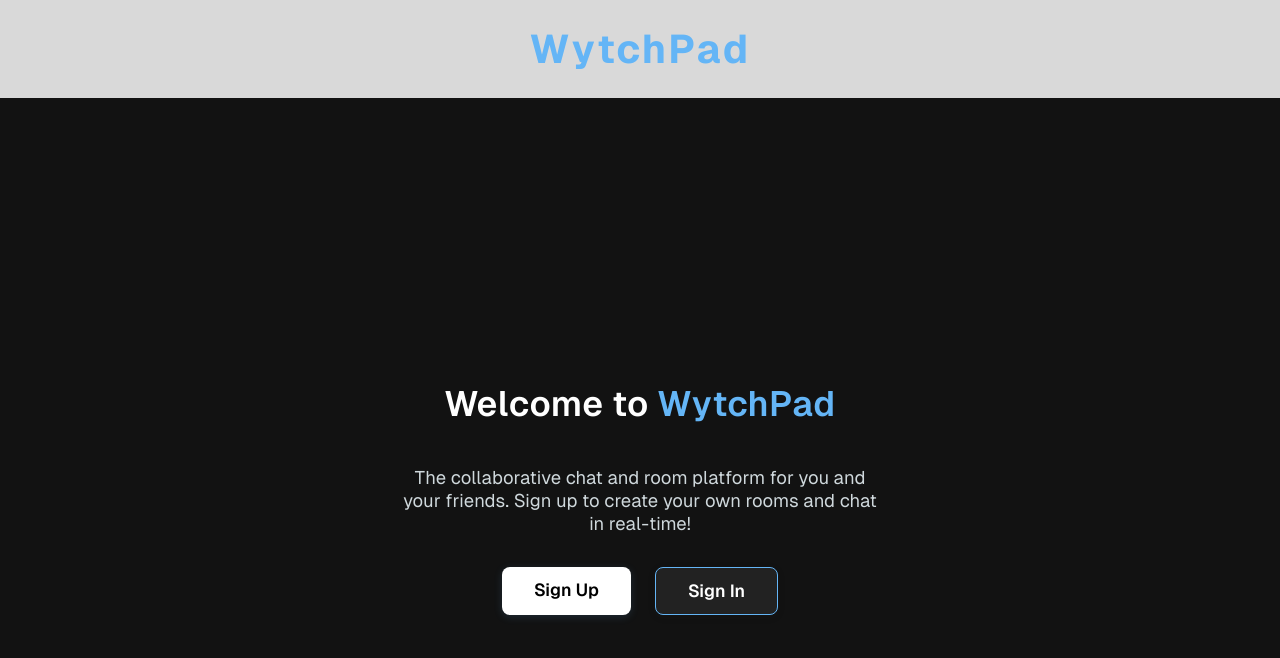
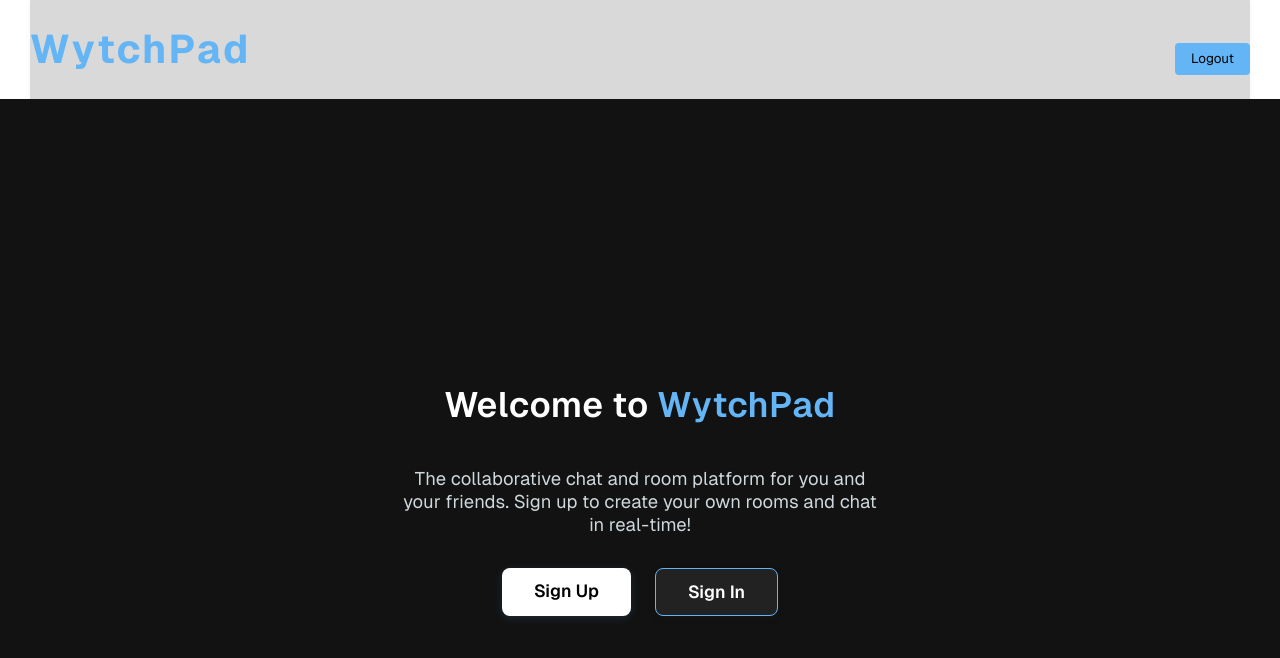
Before and after one commit to shreyansh1410/wytchPad, a Next.js app in the folder apps/web/: page / in a window 1280 px wide. Shown: the top 658 px of the page. Built offline with nearby package versions, Linux system fonts and the light colour scheme.

Commit message:
Fix: width + height of canvas

```diff
--- /dev/null
+++ b/apps/web/app/api/(auth)/logout/route.ts
@@ -0,0 +1,9 @@
+import { NextResponse } from "next/server";
+import { useRouter } from "next/navigation";
+
+export async function POST() {
+  localStorage.clear();
+  const router = useRouter();
+  router.push("/signin");
+  return NextResponse.json({ msg: "Logged out successfully" });
+}
--- a/apps/web/app/layout.tsx
+++ b/apps/web/app/layout.tsx
@@ -29,11 +29,9 @@ export default function RootLayout({
         className={`${geistSans.variable} ${geistMono.variable}`}
         style={{ minHeight: "100vh", display: "flex", flexDirection: "column" }}
       >
-        <Header />
         <div style={{ flex: 1, display: "flex", flexDirection: "column" }}>
           {children}
         </div>
-        <Footer />
       </body>
     </html>
   );
--- a/apps/web/app/page.tsx
+++ b/apps/web/app/page.tsx
@@ -4,6 +4,8 @@ import Footer from "../components/Footer";
 
 export default function Home() {
   return (
+    <div>
+      <Header />
       <div
         style={{
           minHeight: "100vh",
@@ -39,7 +41,7 @@ export default function Home() {
           </p>
           <div style={{ display: "flex", gap: "1.5rem" }}>
             <Link
-            href="/auth/signup"
+              href="/signup"
               style={{
                 background: "#fff",
                 color: "#000",
@@ -55,7 +57,7 @@ export default function Home() {
               Sign Up
             </Link>
             <Link
-            href="/auth/signin"
+              href="/signin"
               style={{
                 background: "#222",
                 color: "#fff",
@@ -74,5 +76,7 @@ export default function Home() {
           </div>
         </main>
       </div>
+      <Footer />
+    </div>
   );
 }
--- a/apps/web/components/Canvas.tsx
+++ b/apps/web/components/Canvas.tsx
@@ -86,8 +86,8 @@ export default function Canvas({
       <TopBar selectedTool={selectedTool} setSelectedTool={setSelectedTool} />
       <canvas
         ref={canvasRef}
-        width={1500}
-        height={600}
+        width={window.innerWidth}
+        height={window.innerHeight}
         style={{
           display: "block",
           width: "100vw",
--- a/apps/web/components/Header.tsx
+++ b/apps/web/components/Header.tsx
@@ -1,8 +1,12 @@
+"use client";
+
+import axios from "axios";
 import React from "react";
 
 export default function Header() {
   return (
-    <header style={{
+    <header
+      style={{
         padding: "1.5rem 0",
         textAlign: "center",
         letterSpacing: 2,
@@ -10,9 +14,33 @@ export default function Header() {
         fontSize: "2.5rem",
         background: "rgba(0,0,0,0.15)",
         boxShadow: "0 2px 8px rgba(0,0,0,0.04)",
-      color: "#64b5f6"
-    }}>
-      WytchPad
+        color: "#64b5f6",
+        marginLeft: 30,
+        marginRight: 30,
+        display: "flex",
+        justifyContent: "space-between",
+      }}
+    >
+      <div>
+        <span>WytchPad</span>
+      </div>
+      <div>
+        <button
+          style={{
+            backgroundColor: "#64b5f6",
+            color: "#000",
+            border: "none",
+            borderRadius: "4px",
+            padding: "8px 16px",
+            cursor: "pointer",
+          }}
+          onClick={async (e) => {
+            await axios.post("/api/auth/logout");
+          }}
+        >
+          Logout
+        </button>
+      </div>
     </header>
   );
 }
```
Also changed, not shown: apps/web/app/auth/layout.tsx (added, +13 -0 lines), apps/web/app/room/layout.tsx (added, +13 -0 lines), apps/web/draw/Game.ts (+19 -14 lines), apps/web/hooks/useSocket.ts (+2 -8 lines), apps/web/app/api/(auth)/signin/route.ts (renamed from apps/web/app/api/auth/signin/route.ts), apps/web/app/api/(auth)/signup/route.ts (renamed from apps/web/app/api/auth/signup/route.ts). Lines whose indentation alone changed are shown as unchanged.
